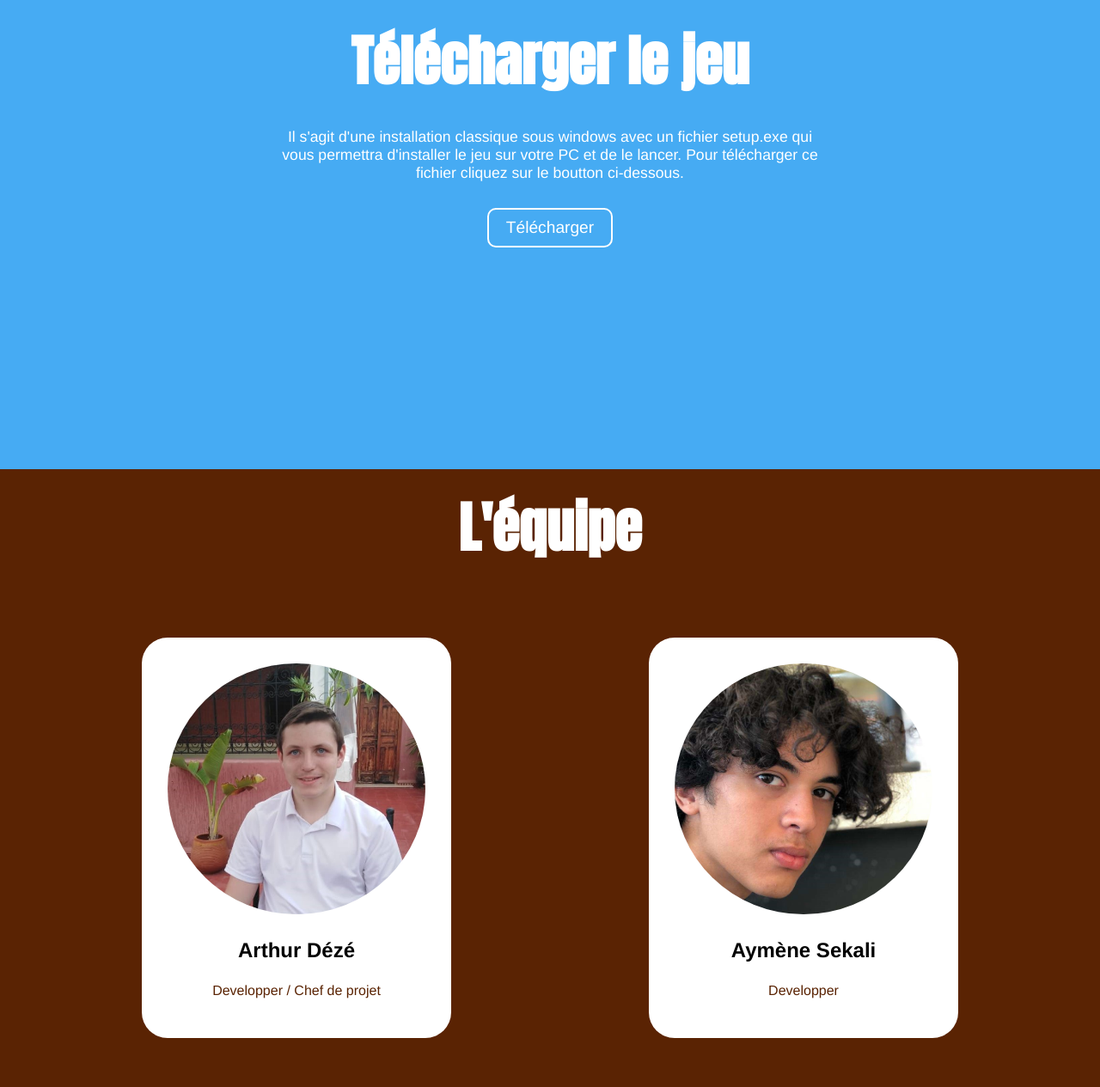
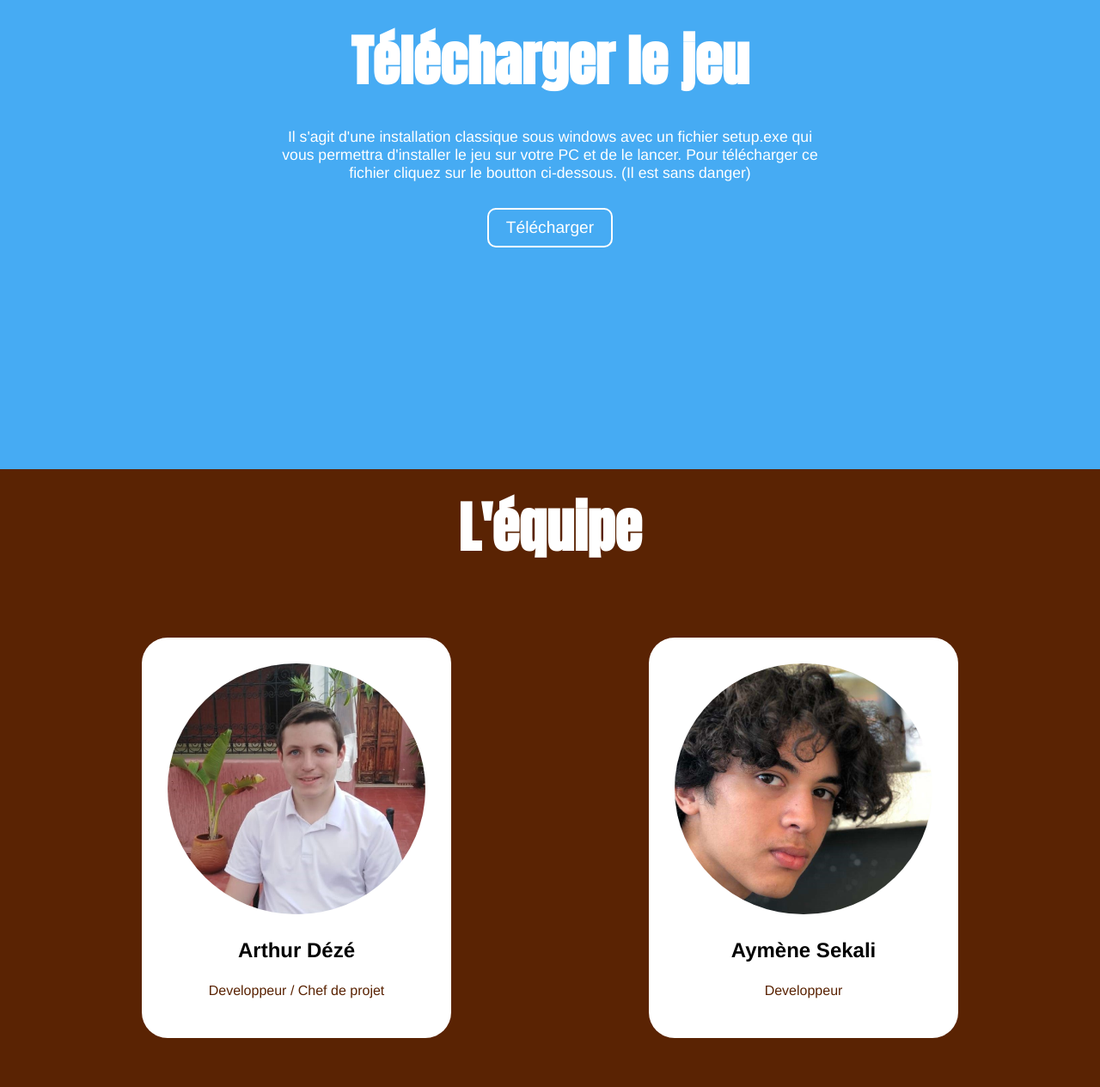
Before and after one commit to dezea2007/Site-section-euro, a plain HTML site: page index.html in a window 1280 px wide. Shown: the part 1591-2856 px from the top of the page at 86% size. Drawn offline with Linux system fonts and the light colour scheme.

Commit message:
Update index.html

```diff
--- a/index.html
+++ b/index.html
@@ -49,7 +49,7 @@
 							très large audience ? C'est la question que nous
 							nous sommes posée afin de réaliser le projet le plus
 							pertinent possible. Notre groupe est constitué de
-							cinq élèves du Lycée Alfred-Kastler, Cergy Pontoise.
+							cinq élèves du Lycée Alfred Kastler, Cergy-Pontoise.
 						</p>
 					</div>
 					<div class="line2">
@@ -90,7 +90,7 @@
 				Il s'agit d'une installation classique sous windows avec un
 				fichier setup.exe qui vous permettra d'installer le jeu sur
 				votre PC et de le lancer. Pour télécharger ce fichier cliquez
-				sur le boutton ci-dessous.
+				sur le boutton ci-dessous. (Il est sans danger)
 			</p>
 			<a href="Jacob's Story Setup.exe" class="btn">Télécharger</a>
 		</section>
@@ -100,12 +100,12 @@
 				<div class="card">
 					<img src="assets/arthur.jpg" alt="Arthur" />
 					<h3>Arthur Dézé</h3>
-					<p>Developper / Chef de projet</p>
+					<p>Developpeur / Chef de projet</p>
 				</div>
 				<div class="card">
 					<img src="assets/aymene.jpg" alt="Aymène" />
 					<h3>Aymène Sekali</h3>
-					<p>Developper</p>
+					<p>Developpeur</p>
 				</div>
 				<div class="card">
 					<img src="assets/david.jpg" alt="David" />
```
